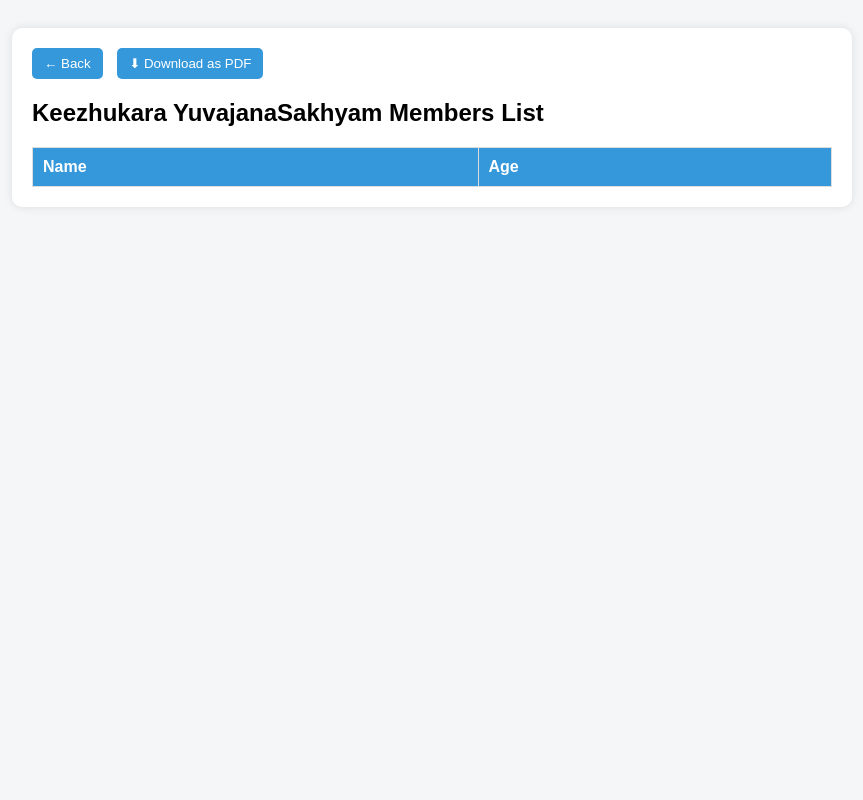
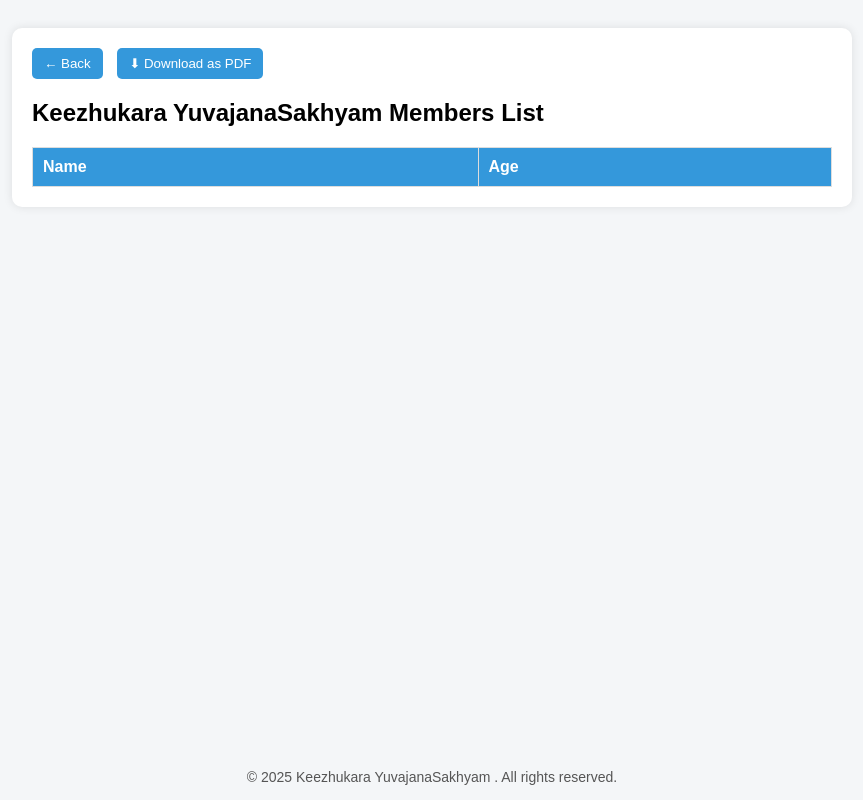
Before and after one commit to nithinmathewjoji/chappel_members_list, a plain HTML site: page view.html in a window 1280 px wide. Shown: the whole page, without its empty margins (208-1071 px from the left). Drawn offline with Linux system fonts and the light colour scheme; no server answers.

Commit message:
Update view.html

```diff
--- a/view.html
+++ b/view.html
@@ -58,6 +58,19 @@
     tr:nth-child(even) {
       background-color: #f2f2f2;
     }
+
+    .footer {
+      text-align: center;
+      padding: 15px;
+      font-size: 14px;
+      color: #555;
+      position: fixed;
+      bottom: 0;
+      left: 0;
+      right: 0;
+      background: #f4f6f8;
+    }
+
   </style>
 </head>
 <body>
@@ -76,6 +89,9 @@
 
       <tbody id="peopleList"></tbody>
     </table>
+  </div>
+  <div class="footer">
+    © 2025 Keezhukara YuvajanaSakhyam . All rights reserved.
   </div>
 
   <!-- Include html2pdf.js -->
```
